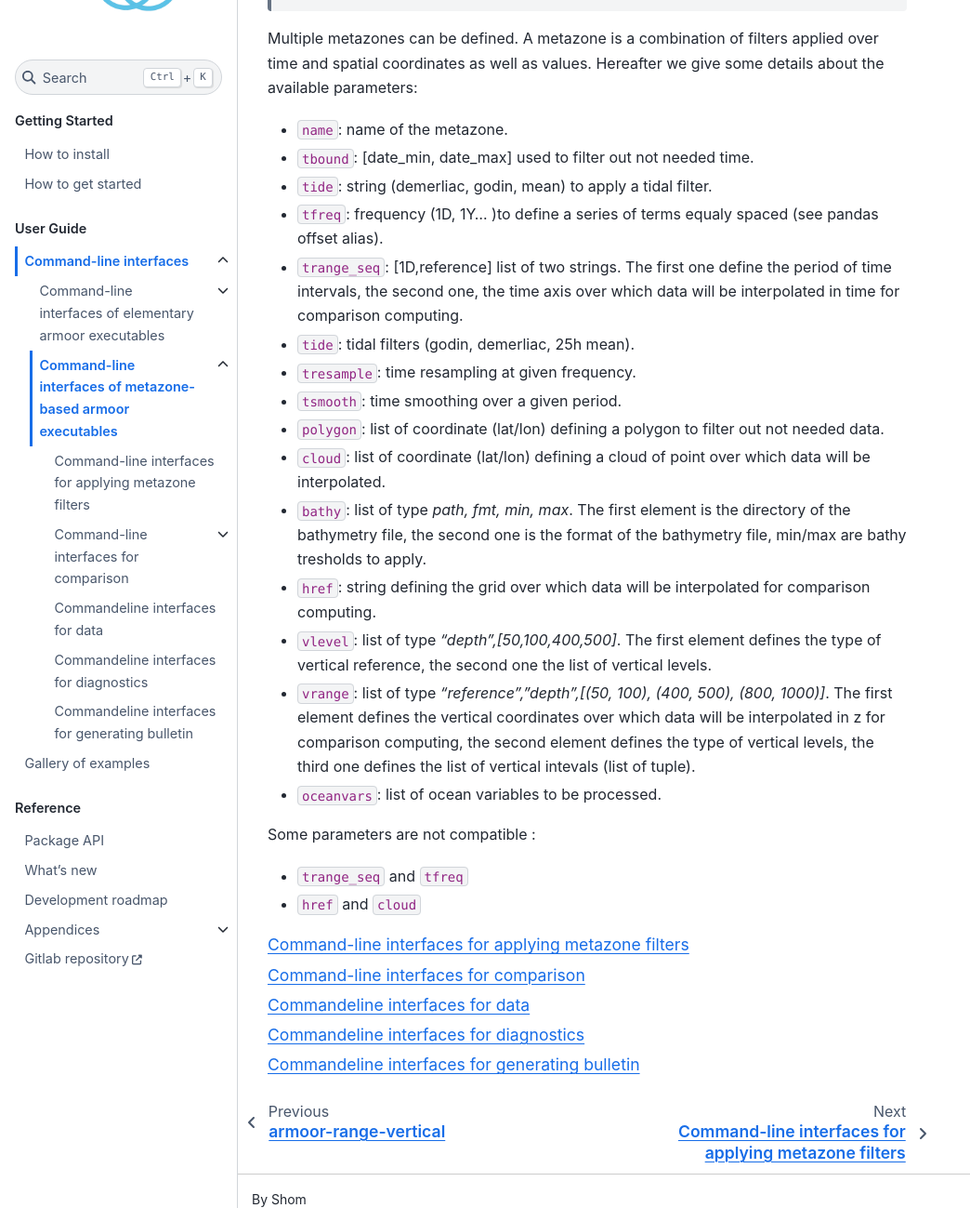
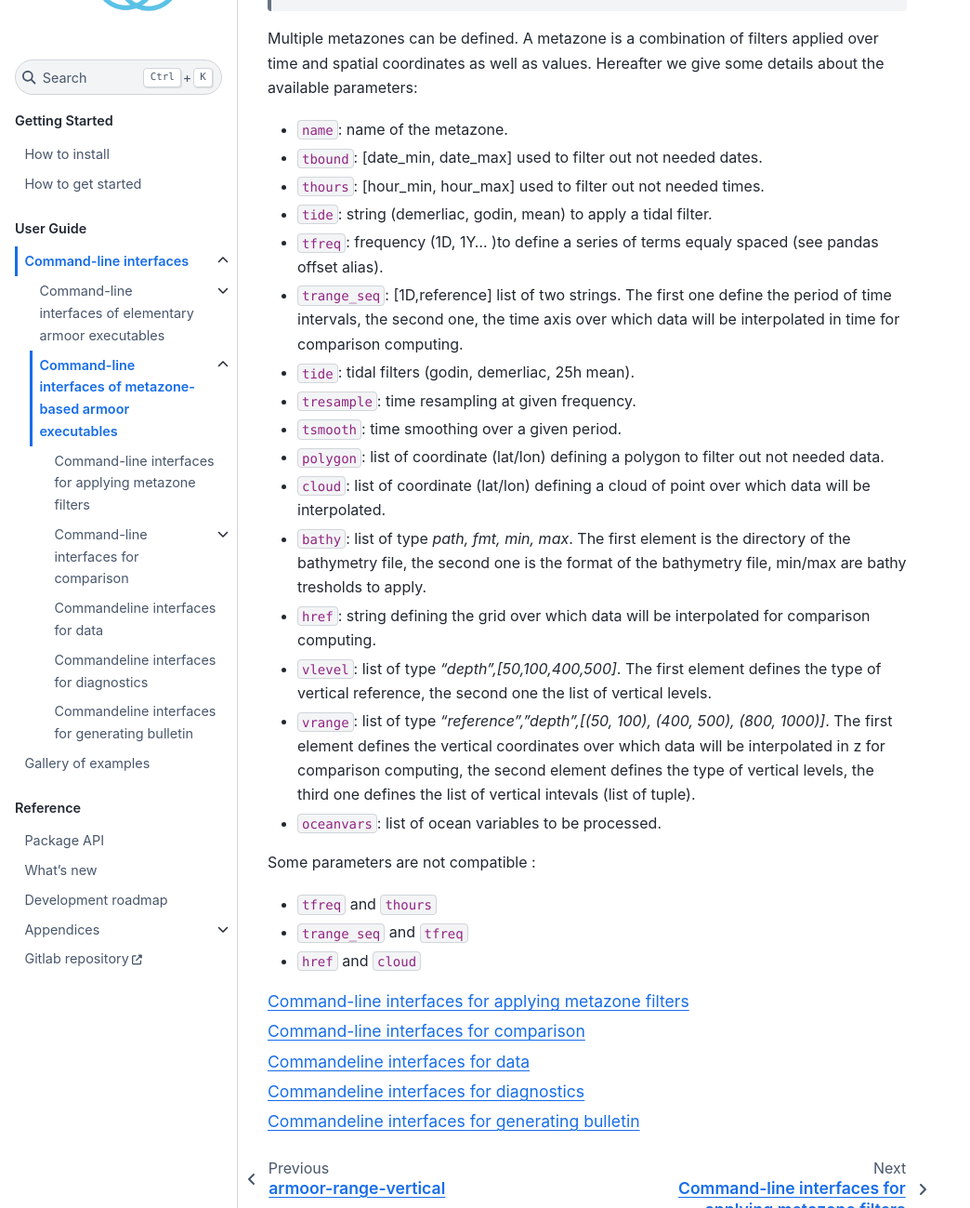
Before and after one commit to shom-fr/armoor, a Sphinx documentation site: the page built from doc/cli.meta.rst, in a window 1280 px wide and 1400 px high, scrolled down 424 px, cut to the strip 101-1400 px from the top of the window. Shown: the whole strip at 93% size, without its empty margins (0-1044 px from the left). Built offline with Sphinx 7.4.7 and the Sphinx Book theme 1.1.4, drawn with Linux system fonts in a browser that asks for light colours.

Commit message:
add doc about hours selection

```diff
--- a/doc/cli.meta.rst
+++ b/doc/cli.meta.rst
@@ -13,7 +13,8 @@ Multiple metazones can be defined. A metazone is a combination of filters applie
 Hereafter we give some details about the available parameters:
 
 - ``name``: name of the metazone.
-- ``tbound``: [date_min, date_max] used to filter out not needed time.
+- ``tbound``: [date_min, date_max] used to filter out not needed dates.
+- ``thours``: [hour_min, hour_max] used to filter out not needed times.
 - ``tide``: string (demerliac, godin, mean) to apply a tidal filter.
 - ``tfreq``: frequency (1D, 1Y... )to define a series of terms equaly spaced (see pandas offset alias).
 - ``trange_seq``: [1D,reference] list of two strings. The first one define the period of time intervals, the second one, the time axis over which data will be interpolated in time for comparison computing.
@@ -30,6 +31,7 @@ Hereafter we give some details about the available parameters:
 
 Some parameters are not compatible :
 
+- ``tfreq`` and ``thours``
 - ``trange_seq`` and ``tfreq``
 - ``href`` and ``cloud``
 
```
